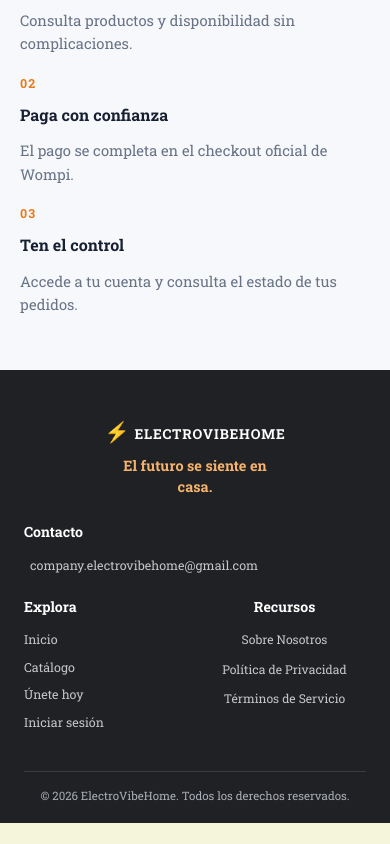
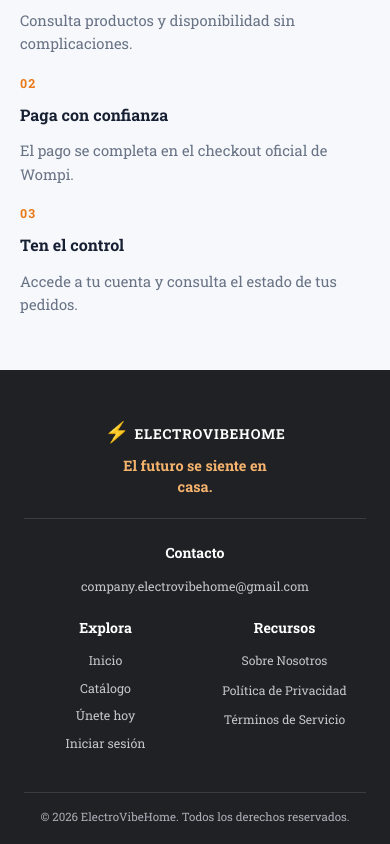
Before and after one commit to sro2005/my-app, a React (Vite) app: page / in a window 390 px wide. Shown: the part 1772-2616 px from the top of the page. Before the commit the page ends 2595 px from the top, so only its background shows below. Built offline with nearby package versions, Linux system fonts and the light colour scheme.

Commit message:
Place brand above centered footer columns

```diff
--- a/src/styles/styles.css
+++ b/src/styles/styles.css
@@ -1432,21 +1432,22 @@ form.evh-form { display: grid; gap: 1.1rem; max-width: none; margin: 0; padding:
 .evh-site-header .goodbye-message p { margin: 0; }
 
 .evh-site-footer { display: block; padding: 3rem 1.5rem 1.25rem; color: #e9e9eb; background: #202124; text-align: left; }
-.evh-footer-inner { display: grid; grid-template-columns: 1.1fr 1.05fr .8fr .95fr; gap: 1.25rem; width: min(100%, 1180px); margin: 0 auto; }
-.evh-footer-brand { display: flex; flex-direction: column; align-items: center; text-align: center; }
+.evh-footer-inner { display: grid; grid-template-columns: repeat(3, minmax(0, 1fr)); gap: 1.5rem 1.25rem; width: min(100%, 1180px); margin: 0 auto; }
+.evh-footer-brand { grid-column: 1 / -1; display: flex; flex-direction: column; align-items: center; padding-bottom: 1.25rem; border-bottom: 1px solid rgba(255,255,255,.12); text-align: center; }
 .evh-footer-logo { color: #fff; font-size: .86rem; font-weight: 900; letter-spacing: .06em; text-decoration: none; }
 .evh-footer-logo span { color: #f39435; font-size: 1.25rem; }
 .evh-footer-brand p { max-width: 20ch; margin: .75rem 0 0; color: #f5b36d; font-size: .9rem; font-weight: 800; line-height: 1.45; }
 .evh-footer-contact { align-items: center; justify-content: flex-start; padding-top: .15rem; text-align: center; }
 .evh-footer-contact h2 { margin: 0 0 .35rem; color: #fff; font-size: .88rem; }
-.evh-footer-contact a { display: block; width: 100%; max-width: 15rem; color: #c3c5c9; font-size: .76rem; line-height: 1.5; text-align: center; text-decoration: none; overflow-wrap: anywhere; }
+.evh-footer-contact a { display: block; width: 100%; max-width: 15rem; color: #c3c5c9; font-size: .76rem; line-height: 1.5; text-align: center; text-decoration: none; overflow-wrap: anywhere; word-break: break-word; }
 .evh-footer-contact a:hover { color: #f5b36d; }
 .evh-footer-section { display: flex; flex-direction: column; align-items: flex-start; gap: .55rem; min-width: 0; margin: 0; text-align: left; }
 .evh-footer-section h2 { margin: 0 0 .35rem; color: #fff; font-size: .88rem; }
 .evh-footer-section a,.evh-footer-section > span { color: #c3c5c9; font-size: .78rem; line-height: 1.5; text-decoration: none; overflow-wrap: anywhere; }
 .evh-footer-section a:hover { color: #f5b36d; }
-.evh-footer-section:nth-child(3) { padding-left: .65rem; }
-.evh-footer-section:last-child { align-items: center; margin-left: -1rem; text-align: center; }
+.evh-footer-section.evh-footer-contact { align-items: center; text-align: center; }
+.evh-footer-section:nth-child(3) { align-items: center; text-align: center; }
+.evh-footer-section:last-child { align-items: center; text-align: center; }
 .evh-footer-resources { display: grid; grid-template-columns: 1fr; justify-items: center; gap: .7rem; width: 100%; }
 .evh-footer-resources a { color: #c3c5c9; font-size: .76rem; line-height: 1.5; text-align: center; text-decoration: none; }
 .evh-footer-resources a:hover { color: #f5b36d; text-decoration: underline; }
@@ -1487,9 +1488,7 @@ form.evh-form { display: grid; gap: 1.1rem; max-width: none; margin: 0; padding:
   .evh-site-brand { justify-content: center; }
   .evh-site-header nav { width: 100%; }
   .evh-header-links { justify-content: center; }
-  .evh-footer-inner { grid-template-columns: repeat(2, minmax(0, 1fr)); gap: 1.5rem 1.25rem; }
-  .evh-footer-section:nth-child(3) { padding-left: 0; }
-  .evh-footer-section:last-child { margin-left: 0; }
+  .evh-footer-inner { grid-template-columns: repeat(3, minmax(0, 1fr)); gap: 1.5rem 1rem; }
 }
 
 @media (max-width: 480px) {
@@ -1497,6 +1496,6 @@ form.evh-form { display: grid; gap: 1.1rem; max-width: none; margin: 0; padding:
   .evh-header-links { gap: .15rem; }
   .evh-header-links a,.evh-header-links .evh-site-logout { gap: .35rem; padding: .45rem .55rem; font-size: .7rem; }
   .evh-footer-inner { grid-template-columns: 1fr 1fr; gap: 1.4rem 1rem; }
-  .evh-footer-brand,.evh-footer-contact { grid-column: 1 / -1; }
+  .evh-footer-contact { grid-column: 1 / -1; }
   .evh-footer-resources { grid-template-columns: 1fr; }
 }
```
